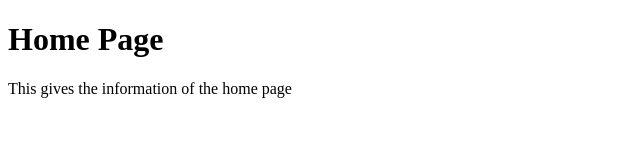
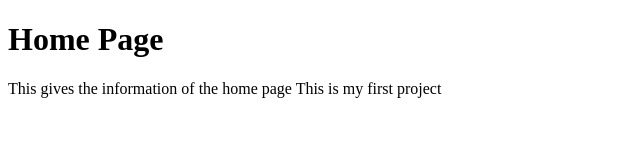
Before and after one commit to padmapravin/MyProject, a plain HTML site: page index.html in a window 1280 px wide. Shown: the whole page, without its empty margins (0-640 px from the left). Drawn offline with Linux system fonts and the light colour scheme.

Commit message:
Update index.html
Added additionally

```diff
--- a/index.html
+++ b/index.html
@@ -9,6 +9,8 @@
     <h1>Home Page</h1>
     <p>
         This gives the information of the home page
+        This is my first project
+
     </p>
 </body>
 </html>
```
